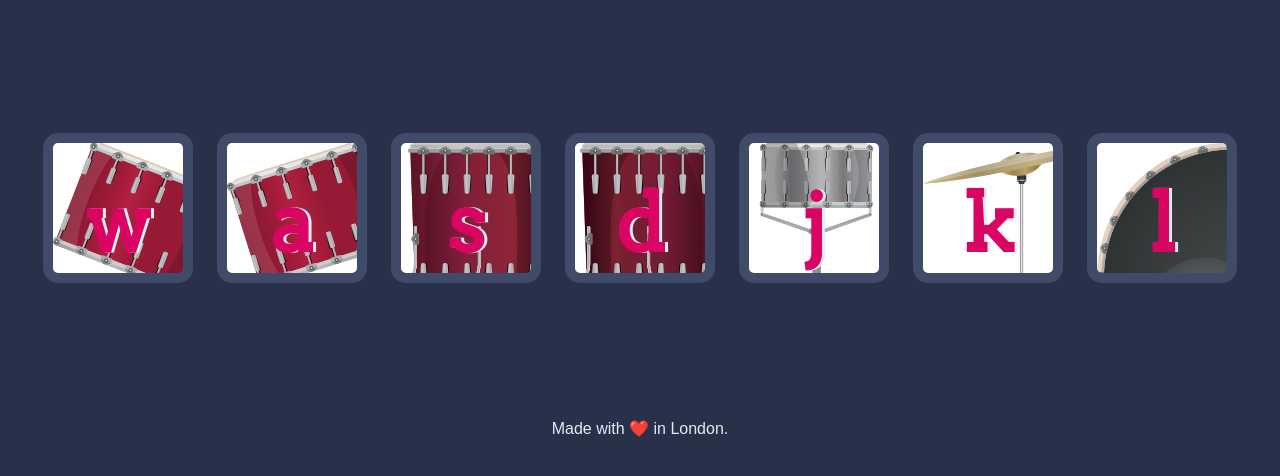
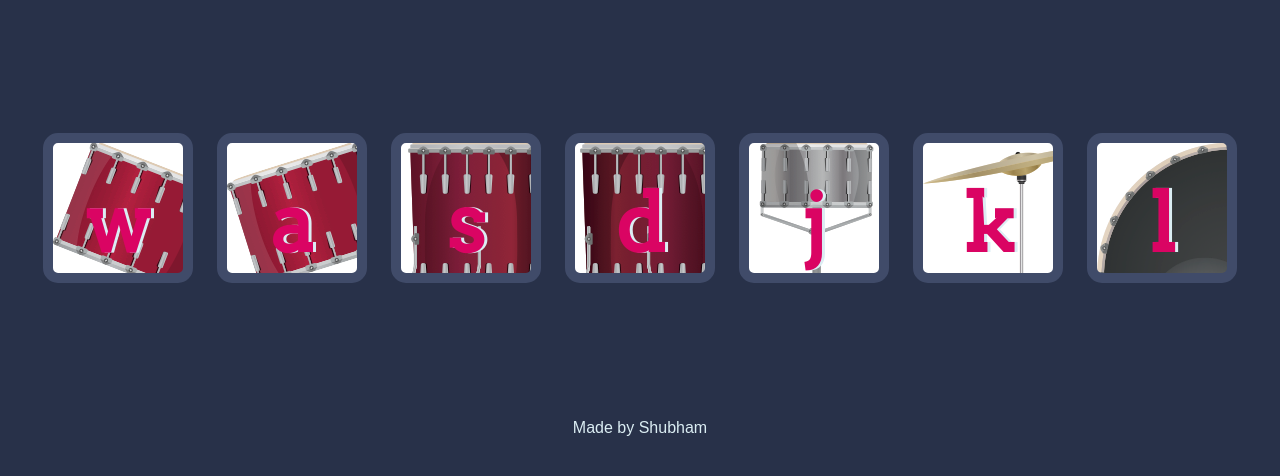
Before and after one commit to Shubh-am15/Drum-kit, a plain HTML site: page index.html in a window 1280 px wide. Shown: the part 156-632 px from the top of the page. Drawn offline with Linux system fonts and the light colour scheme.

Commit message:
Update index.html

```diff
--- a/index.html
+++ b/index.html
@@ -23,7 +23,7 @@
 
   <script src="index.js"></script>
   <footer>
-    Made with ❤️ in London.
+    Made by Shubham
   </footer>
 </body>
 
```
